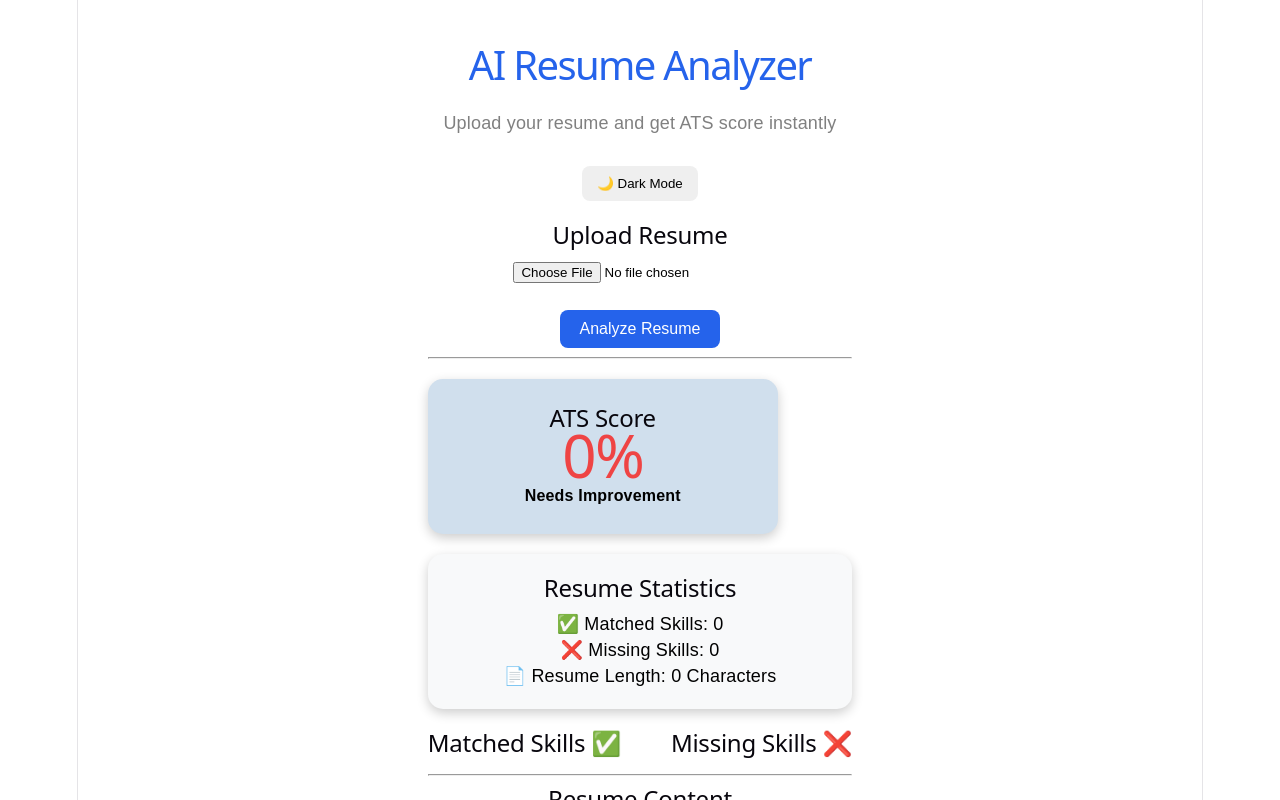
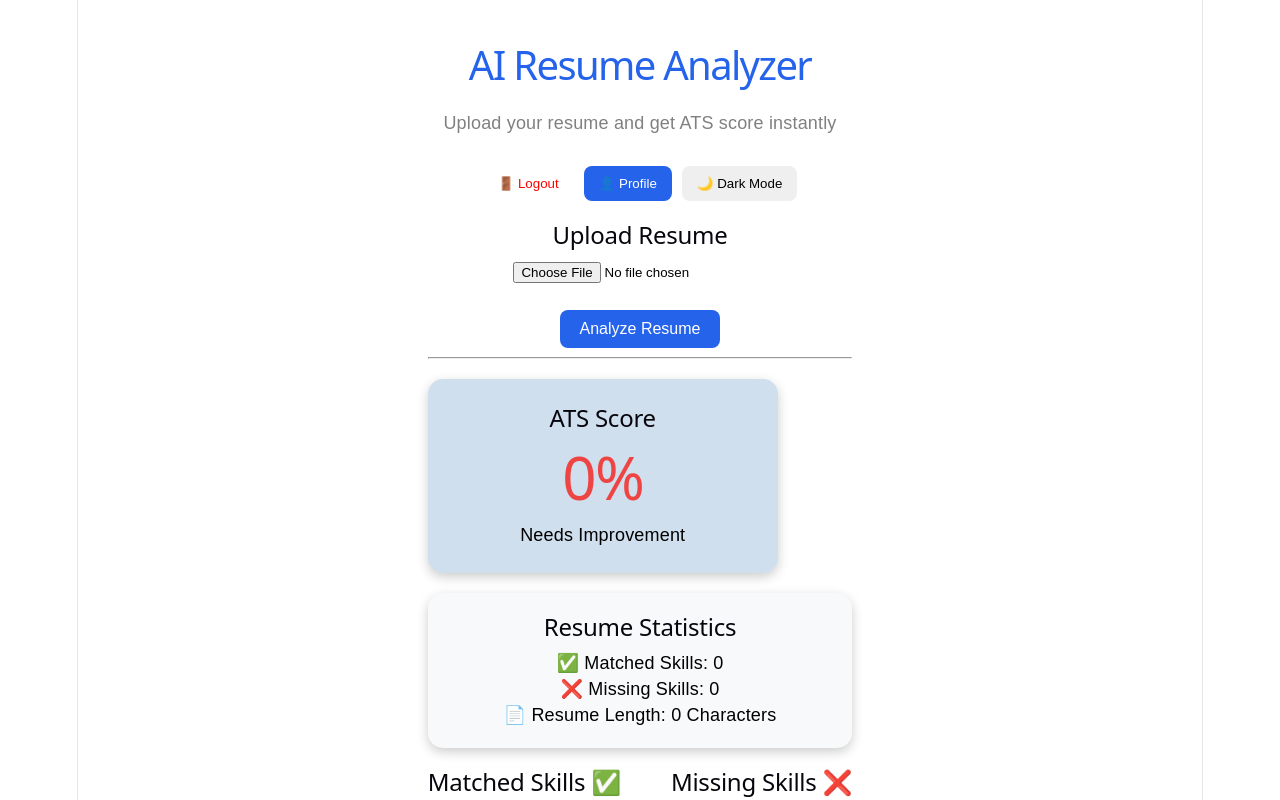
Before and after one commit to ritwikvarshney25-debug/AI-Resume-Analyzer, a React (Vite) app in the folder client/: page /dashboard in a window 1280 px wide. Shown: the top 800 px of the page. Built offline with nearby package versions, Linux system fonts and the light colour scheme.

Commit message:
Added user profile page

```diff
--- a/client/src/App.jsx
+++ b/client/src/App.jsx
@@ -2,6 +2,7 @@ import Dashboard from "./pages/Dashboard";
 import { BrowserRouter, Routes, Route } from "react-router-dom";
 import Login from "./pages/Login";
 import Register from "./pages/Register";
+import Profile from "./pages/Profile";
 
 export default function App() {
   return (
@@ -10,6 +11,7 @@ export default function App() {
         <Route path="/" element={<Login />} />
         <Route path="/register" element={<Register />} />
         <Route path="/dashboard" element={<Dashboard />} />
+        <Route path="/profile" element={<Profile />} />
       </Routes>
     </BrowserRouter>
   );
--- a/client/src/pages/Dashboard.jsx
+++ b/client/src/pages/Dashboard.jsx
@@ -32,17 +32,20 @@ function Dashboard() {
       setMatchedSkills(res.data.matchedKeywords || []);
       setMissingSkills(res.data.missingKeywords || []);
       setResumeText(res.data.text || "");
-      setLoading(false);
-    }
-      catch (error) {
-       setLoading(false);
+    } catch (error) {
       console.log(error);
       alert("Upload Failed");
     }
+
+    setLoading(false);
+  };
+
+  const handleLogout = () => {
+    localStorage.removeItem("token");
+    window.location.href = "/";
   };
 
   return (
-
     <div
       style={{
         padding: "20px",
@@ -80,6 +83,37 @@ function Dashboard() {
       </div>
 
       <button
+        onClick={handleLogout}
+        style={{
+          backgroundColor: "white",
+          color: "red",
+          padding: "10px 15px",
+          border: "none",
+          borderRadius: "8px",
+          cursor: "pointer",
+          marginBottom: "20px",
+          marginRight: "10px",
+        }}
+      >
+        🚪 Logout
+      </button>
+
+      <button
+  onClick={() => (window.location.href = "/profile")}
+  style={{
+    backgroundColor: "#2563eb",
+    color: "white",
+    padding: "10px 15px",
+    border: "none",
+    borderRadius: "8px",
+    cursor: "pointer",
+    marginRight: "10px",
+  }}
+>
+  👤 Profile
+</button>
+
+      <button
         onClick={() => setDarkMode(!darkMode)}
         style={{
           padding: "10px 15px",
@@ -101,6 +135,7 @@ function Dashboard() {
           setFileName(e.target.files[0]?.name || "");
         }}
       />
+
       {fileName && (
         <p>
           Selected File: <strong>{fileName}</strong>
@@ -124,6 +159,7 @@ function Dashboard() {
       >
         {loading ? "Analyzing..." : "Analyze Resume"}
       </button>
+
       {loading && (
         <p
           style={{
@@ -144,23 +180,15 @@ function Dashboard() {
           width: "300px",
           borderRadius: "15px",
           textAlign: "center",
-    boxShadow: "0px 4px 12px rgba(7, 0, 0, 0.2)",
+          boxShadow: "0px 4px 12px rgba(7,0,0,0.2)",
           backgroundColor: darkMode ? "#2f2e2e" : "#d0dfed",
         }}
       >
-        <h2
-  style={{
-    marginBottom: "10px",
-  }}
->
-  ATS Score
-</h2>
+        <h2>ATS Score</h2>
 
         <h1
           style={{
             fontSize: "60px",
-    marginTop: "10px",
-    marginBottom: "15px",
             color:
               atsScore >= 80
                 ? "#22c55e"
@@ -172,13 +200,7 @@ function Dashboard() {
           {atsScore}%
         </h1>
 
-    <p
-  style={{
-    marginTop: "10px",
-    fontSize: "16px",
-    fontWeight: "bold",
-  }}
->
+        <p>
           {atsScore >= 80
             ? "Excellent Resume"
             : atsScore >= 50
@@ -199,9 +221,7 @@ function Dashboard() {
         <h2>Resume Statistics</h2>
 
         <p>✅ Matched Skills: {matchedSkills.length}</p>
-
         <p>❌ Missing Skills: {missingSkills.length}</p>
-
         <p>📄 Resume Length: {resumeText.length} Characters</p>
       </div>
 
@@ -215,13 +235,6 @@ function Dashboard() {
         <div>
           <h2>Matched Skills ✅</h2>
 
-    <div
-      style={{
-       display: "flex",
-       flexWrap: "wrap",
-       gap: "10px",
-  }}
->
           {matchedSkills.map((skill, index) => (
             <span
               key={index}
@@ -230,24 +243,18 @@ function Dashboard() {
                 color: "white",
                 padding: "8px 12px",
                 borderRadius: "20px",
+                margin: "5px",
+                display: "inline-block",
               }}
             >
               {skill}
             </span>
           ))}
         </div>
-  </div>
 
         <div>
           <h2>Missing Skills ❌</h2>
 
-    <div
-      style={{
-       display: "flex",
-       flexWrap: "wrap",
-       gap: "10px",
-  }}
->
           {missingSkills.map((skill, index) => (
             <span
               key={index}
@@ -256,12 +263,13 @@ function Dashboard() {
                 color: "white",
                 padding: "8px 12px",
                 borderRadius: "20px",
+                margin: "5px",
+                display: "inline-block",
               }}
             >
               {skill}
             </span>
           ))}
-</div>
         </div>
       </div>
 
@@ -281,6 +289,7 @@ function Dashboard() {
           backgroundColor: "#74a7d9",
         }}
       />
+
       <hr />
 
       <p
@@ -290,7 +299,7 @@ function Dashboard() {
           opacity: "0.8",
         }}
       >
-  Built with by Ritwik Varshney
+        Built by Ritwik Varshney
       </p>
     </div>
   );
--- a/client/src/pages/Login.jsx
+++ b/client/src/pages/Login.jsx
@@ -21,6 +21,8 @@ function Login() {
       alert(res.data.message);
 
       localStorage.setItem("token", res.data.token);
+      localStorage.setItem("email", email);
+      localStorage.setItem("name", "Ritwik");
 
       window.location.href = "/dashboard";
 
--- /dev/null
+++ b/client/src/pages/Profile.jsx
@@ -0,0 +1,38 @@
+import { useEffect, useState } from "react";
+
+function Profile() {
+  const [user, setUser] = useState({
+    name: "",
+    email: "",
+  });
+
+  useEffect(() => {
+    const savedName = localStorage.getItem("name");
+    const savedEmail = localStorage.getItem("email");
+
+    setUser({
+      name: savedName || "User",
+      email: savedEmail || "No Email",
+    });
+  }, []);
+
+  return (
+    <div style={{ padding: "30px" }}>
+      <h1>👤 User Profile</h1>
+
+      <div
+        style={{
+          padding: "20px",
+          border: "1px solid #ddd",
+          borderRadius: "10px",
+          maxWidth: "400px",
+        }}
+      >
+        <p><strong>Name:</strong> {user.name}</p>
+        <p><strong>Email:</strong> {user.email}</p>
+      </div>
+    </div>
+  );
+}
+
+export default Profile;
```
Lines whose indentation alone changed are shown as unchanged.
